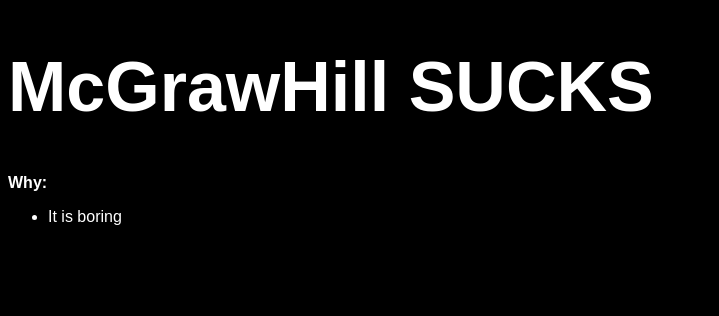
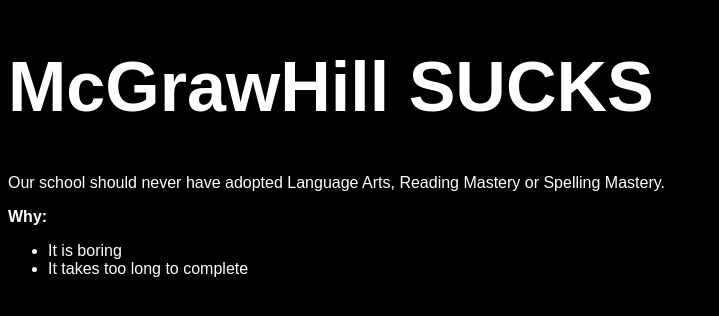
Before and after one commit to Lucas-Plumb/McGrawHillDaGoat, a plain HTML site: page index.html in a window 1280 px wide. Shown: the whole page, without its empty margins (0-719 px from the left). Drawn offline with Linux system fonts and the light colour scheme.

Commit message:
Update index.html

```diff
--- a/index.html
+++ b/index.html
@@ -7,7 +7,7 @@
       color: white;
       font-size: 70px;
     }
-    b, li {
+    b, li, p {
       font-family: Arial;
       color: white;
     }
@@ -18,11 +18,15 @@
   </head>
   <body>
     <h1>McGrawHill SUCKS</h1>
+    <p>Our school should never have adopted Language Arts, Reading Mastery or Spelling Mastery.</p>
     <b>Why: </b>
     <ul>
       <li>
         It is boring
       </li>
+      <li>
+        It takes too long to complete
+      </li>
     </ul>
   </body>
 </html>
```
